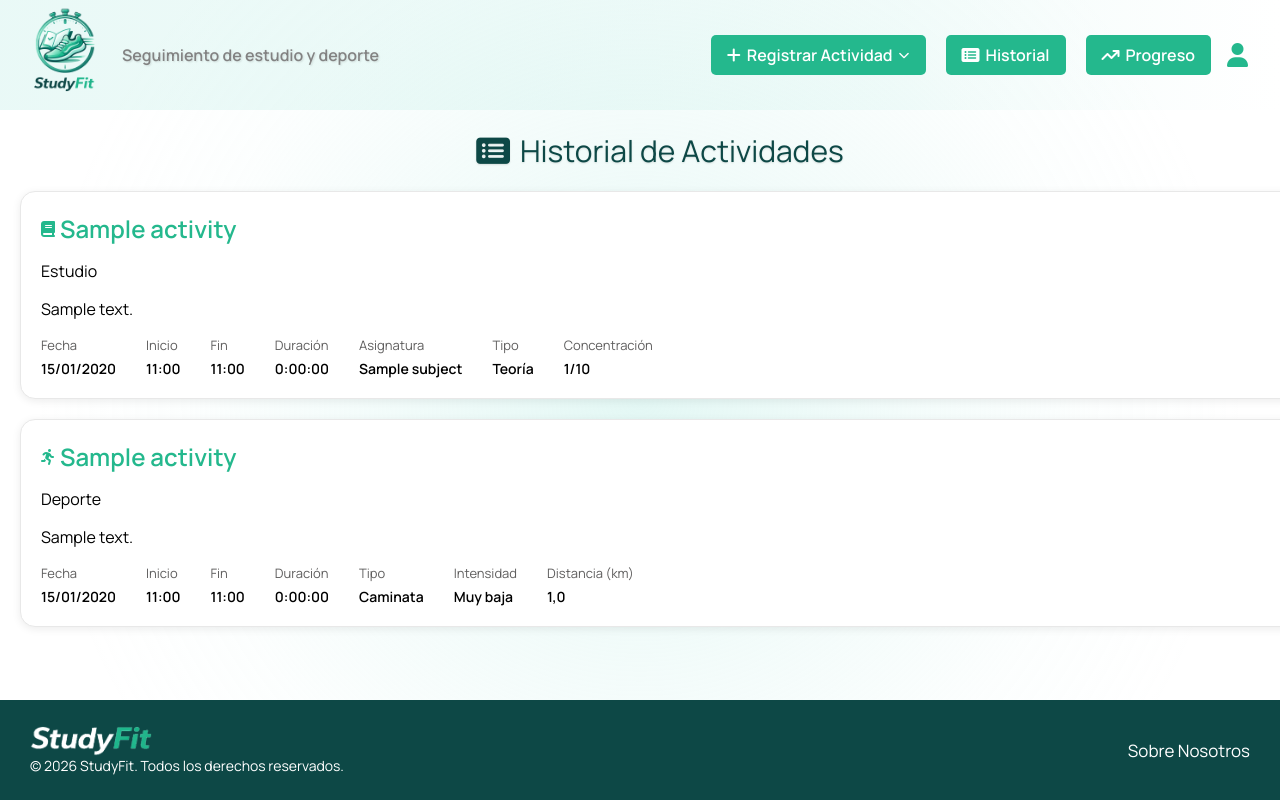
After one commit to javiernr02/tfg-studyfit, a Django app: page /activity-history/ in a window 1280 px wide. The commit adds this page. Run offline with Django 5.2, Linux system fonts and the light colour scheme; tables that the repository leaves empty hold one stand-in row (values such as "Sample post"); some libraries are stand-ins or nearby versions.

Commit message:
feat: activity history

```diff
--- /dev/null
+++ b/core/templates/activity_history.html
@@ -0,0 +1,122 @@
+{% extends 'base.html' %}
+{% load static %}
+
+{% block content %}
+<link rel="stylesheet" href="{% static 'css/activity-history.css' %}">
+
+<div class="history-title">
+    <i class="fa-solid fa-rectangle-list"></i>
+    Historial de Actividades
+</div>
+
+{% for item in activities %}
+
+    <div class="activity-card">
+
+        {% if item.type == "study" %}
+
+            <div class="title">
+                <i class="fa-solid fa-book"></i>
+                <h2>{{ item.activity.title }}</h2>
+            </div>
+
+            <p class="type">Estudio</p>
+
+            <p>{{ item.activity.description }}</p>
+
+            <div class="activity-info">
+
+                <div class="item-info">
+                    <span>Fecha</span>
+                    <strong>{{ item.start_datetime|date:"d/m/Y" }}</strong>
+                </div>
+
+                <div class="item-info">
+                    <span>Inicio</span>
+                    <strong>{{ item.start_datetime|time:"H:i" }}</strong>
+                </div>
+
+                <div class="item-info">
+                    <span>Fin</span>
+                    <strong>{{ item.end_datetime|time:"H:i" }}</strong>
+                </div>
+
+                <div class="item-info">
+                    <span>Duración</span>
+                    <strong>{{ item.duration }}</strong>
+                </div>
+
+                <div class="item-info">
+                    <span>Asignatura</span>
+                    <strong>{{ item.activity.subject }}</strong>
+                </div>
+
+                <div class="item-info">
+                    <span>Tipo</span>
+                    <strong>{{ item.activity.get_study_type_display }}</strong>
+                </div>
+
+                <div class="item-info">
+                    <span>Concentración</span>
+                    <strong>{{ item.activity.concentration }}/10</strong>
+                </div>
+
+            </div>
+
+        {% else %}
+
+            <div class="title">
+                <i class="fa-solid fa-person-running"></i>
+                <h2>{{ item.activity.title }}</h2>
+            </div>
+
+            <p class="type">Deporte</p>
+
+            <p>{{ item.activity.description }}</p>
+
+            <div class="activity-info">
+
+                <div class="item-info">
+                    <span>Fecha</span>
+                    <strong>{{ item.start_datetime|date:"d/m/Y" }}</strong>
+                </div>
+
+                <div class="item-info">
+                    <span>Inicio</span>
+                    <strong>{{ item.start_datetime|time:"H:i" }}</strong>
+                </div>
+
+                <div class="item-info">
+                    <span>Fin</span>
+                    <strong>{{ item.end_datetime|time:"H:i" }}</strong>
+                </div>
+
+                <div class="item-info">
+                    <span>Duración</span>
+                    <strong>{{ item.duration }}</strong>
+                </div>
+
+                <div class="item-info">
+                    <span>Tipo</span>
+                    <strong>{{ item.activity.get_sport_type_display }}</strong>
+                </div>
+
+                <div class="item-info">
+                    <span>Intensidad</span>
+                    <strong>{{ item.activity.get_intensity_display }}</strong>
+                </div>
+
+                <div class="item-info">
+                    <span>Distancia (km)</span>
+                    <strong>{{ item.activity.distance }}</strong>
+                </div>
+
+            </div>
+
+        {% endif %}
+
+    </div>
+
+{% endfor %}
+
+{% endblock %}
--- a/core/templates/base.html
+++ b/core/templates/base.html
@@ -43,6 +43,10 @@
                             </a>
                         </div>
                     </div>
+                    <a href="{% url 'activity_history' %}" class="rounded-button">
+                        <i class="fa-solid fa-rectangle-list"></i>
+                        Historial
+                    </a>
                     <a href="{% url 'balance' %}" class="rounded-button">
                         <i class="fa-solid fa-arrow-trend-up"></i>
                         Progreso
--- a/core/urls.py
+++ b/core/urls.py
@@ -18,4 +18,6 @@ urlpatterns = [
 
     path('create-live-sport-activity/', views.create_live_sport_activity, name='create_live_sport_activity'),
     path('cancel-live-sport-activity/', views.cancel_live_sport_activity, name='cancel_live_sport_activity'),
+
+    path('activity-history/', views.activity_history, name='activity_history'),
 ]
--- a/core/views.py
+++ b/core/views.py
@@ -184,17 +184,18 @@ def home(request):
 
         last_7_days = timezone.now() - timedelta(days=7)
         last_activities = activities.filter(date__gte=last_7_days).count()
-    return render(request, 'home.html',
-                  {'user': user,
-                   'activities': activities,
-                   'study_durations_format': study_durations_format,
-                   'sport_durations_format': sport_durations_format,
-                   'last_activities': last_activities,
-                   'study_activities_by_subjects_format': study_activities_by_subjects_format,
-                   'sport_activities_by_sport_types_format': sport_activities_by_sport_types_format,
 
-                   **get_balance_data(user)
-                   })
+    return render(request, 'home.html', {
+        'user': user,
+        'activities': activities,
+        'study_durations_format': study_durations_format,
+        'sport_durations_format': sport_durations_format,
+        'last_activities': last_activities,
+        'study_activities_by_subjects_format': study_activities_by_subjects_format,
+        'sport_activities_by_sport_types_format': sport_activities_by_sport_types_format,
+
+        **get_balance_data(user)
+    })
 
 # Creación de actividad de estudio con gestión de errores en caso de fallar
 # o redirigiendo a la página desde donde se hizo la petición en caso de éxito
@@ -423,3 +424,36 @@ def cancel_live_sport_activity(request):
     request.session.pop("open_live_sport", None)
 
     return JsonResponse({"success": True})
+
+def activity_history(request):
+    user = models.CustomUser.objects.first()
+
+    study_activities = models.StudyActivity.objects.filter(user=user)
+
+    sport_activities = models.SportActivity.objects.filter(user=user)
+
+    activities = []
+
+    for activity in study_activities:
+        activities.append({
+            "type": "study",
+            "activity": activity,
+            "start_datetime": activity.date,
+            "end_datetime": activity.date + activity.duration,
+            "duration": timedelta(seconds=int(activity.duration.total_seconds())),
+        })
+
+    for activity in sport_activities:
+        activities.append({
+            "type": "sport",
+            "activity": activity,
+            "start_datetime": activity.date,
+            "end_datetime": activity.date + activity.duration,
+            "duration": timedelta(seconds=int(activity.duration.total_seconds())),
+        })
+
+    activities.sort(key=lambda activity: activity["start_datetime"], reverse=True)
+
+    return render(request, 'activity_history.html', {
+        "activities": activities,
+    })
--- /dev/null
+++ b/static/css/activity-history.css
@@ -0,0 +1,55 @@
+
+.history-title {
+    display: flex;
+    justify-content: center;
+    align-items: center;
+    gap: 10px;
+    font-size: 30px;
+    color: #0D4846;
+    text-shadow: 0 1px 2px rgba(0, 0, 0, 0.12);
+}
+
+.activity-card {
+    background: #fff;
+    border-radius: 15px;
+    border: 1px solid #e8e8e8;
+    padding: 20px;
+    margin-top: 20px;
+    box-shadow: 0 2px 8px rgba(0, 0, 0, 0.08);
+}
+
+.title {
+    display: flex;
+    align-items: center;
+    gap: 5px;
+    color: #24B88D;
+}
+
+.title h2 {
+    margin: 0;
+}
+
+.type {
+    margin: 15px 0 5px;
+}
+
+.activity-info {
+    display: flex;
+    flex-wrap: wrap;
+    gap: 30px;
+}
+
+.item-info {
+    display: flex;
+    flex-direction: column;
+    gap: 5px;
+}
+
+.item-info span {
+    font-size: 13px;
+    color: #5f5e5e;
+}
+
+.item-info strong {
+    font-size: 14px;
+}
--- a/static/css/base.css
+++ b/static/css/base.css
@@ -55,12 +55,11 @@ nav.navbar .logo img {
 
 nav.navbar .nav-links {
     display: flex;
-    gap: 10px;
 }
 
 nav.navbar .nav-links .features-links {
     display: flex;
-    gap: 30px;
+    gap: 20px;
 }
 
 nav.navbar .nav-links a {
--- a/static/css/home.css
+++ b/static/css/home.css
@@ -3,6 +3,7 @@
     text-align: center;
     font-size: 30px;
     color: #0D4846;
+    text-shadow: 0 1px 2px rgba(0, 0, 0, 0.12);
 }
 
 .header {
```
